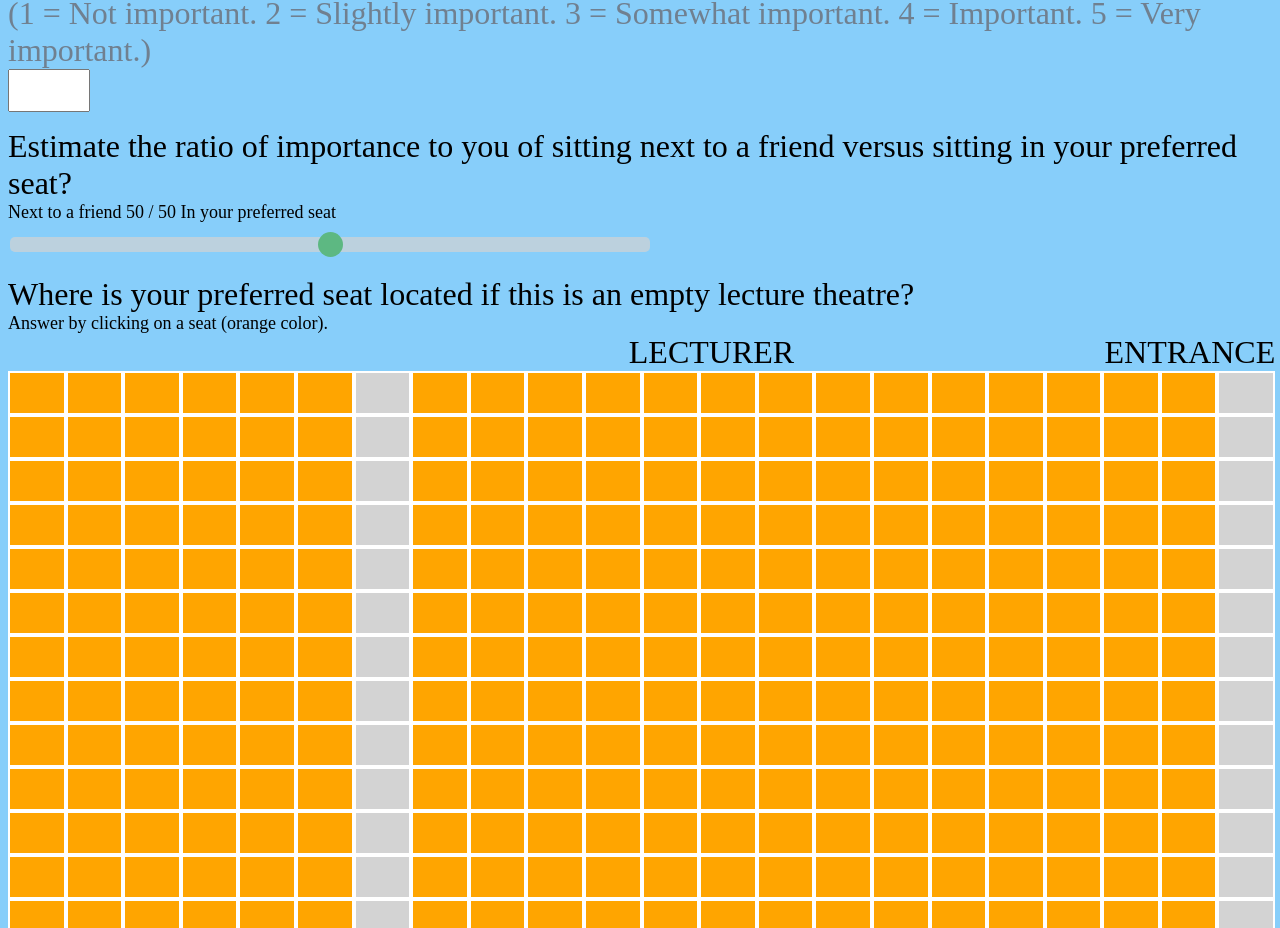
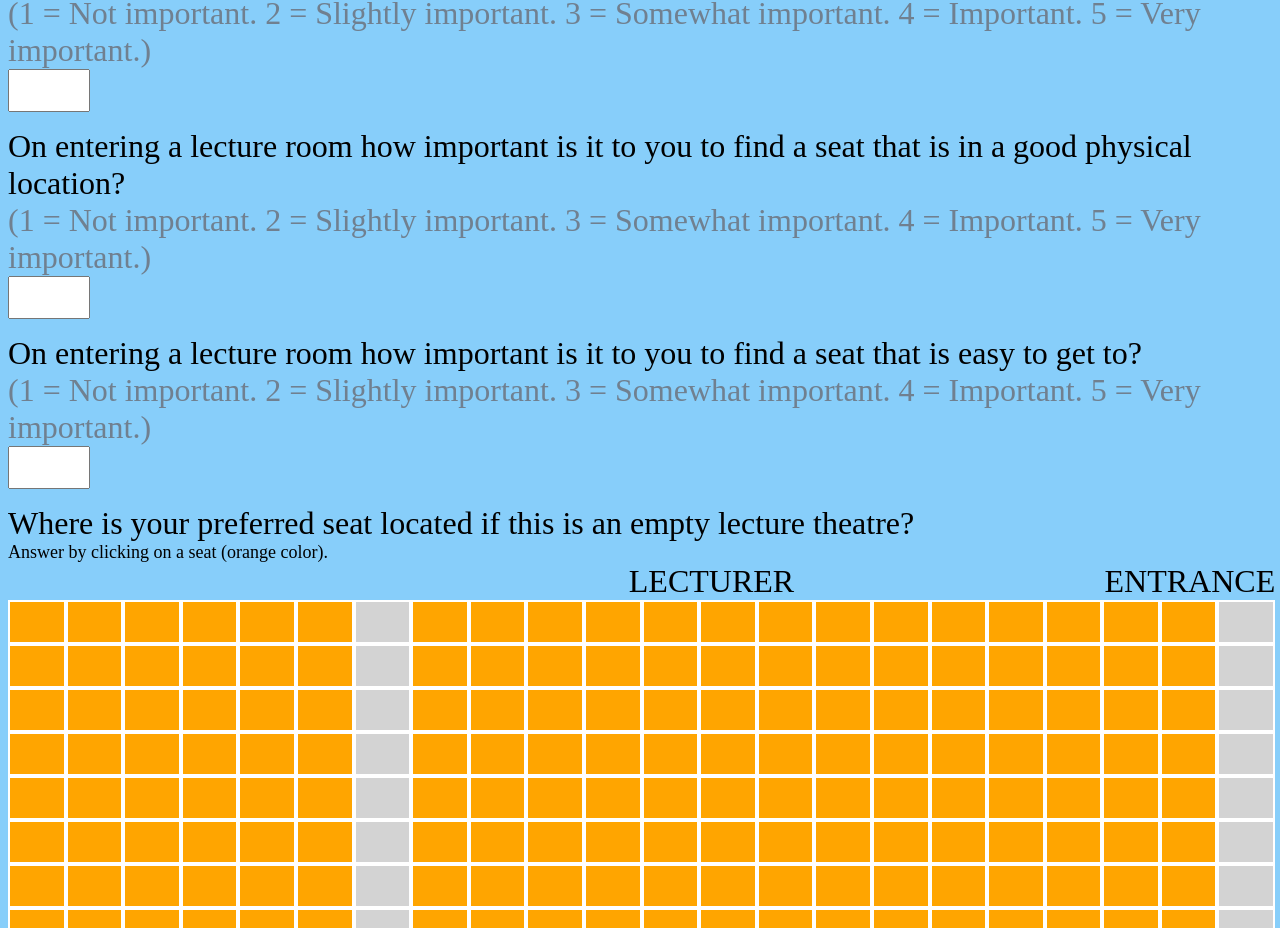
Before and after one commit to WavyV/ABM_RocketMan, a React app in the folder data-collection/form/: page / in a window 1280 px wide. Shown: the part 1620-2548 px from the top of the page. Built offline with nearby package versions, Linux system fonts and the light colour scheme.

Commit message:
Rm slider, added ratio questions

```diff
--- a/data-collection/form/src/Form.jsx
+++ b/data-collection/form/src/Form.jsx
@@ -130,13 +130,29 @@ class Form extends React.Component {
           'sitnexttoperson',
         )}
 
-        <Slider
+        {this.render1To5(
+          `On entering a lecture room how important is it to you to find a seat
+           that is in a good physical location?`,
+          `(1 = Not important. 2 = Slightly important. 3 = Somewhat important. 4
+           = Important. 5 = Very important.)`,
+          'sitgoodlocation',
+        )}
+
+        {this.render1To5(
+          `On entering a lecture room how important is it to you to find a seat
+           that is easy to get to?`,
+          `(1 = Not important. 2 = Slightly important. 3 = Somewhat important. 4
+           = Important. 5 = Very important.)`,
+          'sitnexttoperson',
+        )}
+
+        {/* <Slider
             question="Estimate the ratio of importance to you of sitting
             next to a friend versus sitting in your preferred seat?"
             option_a="Next to a friend"
             option_b="In your preferred seat"
             lift={slider => this.handleInput(slider, 'slider')}
-        />
+            /> */}
 
         <Auditorium
           question="Where is your preferred seat located if this is an empty
```
Also changed, not shown: 1 other file (tests, documents, lock files or other folders). Lines whose indentation alone changed are shown as unchanged.
